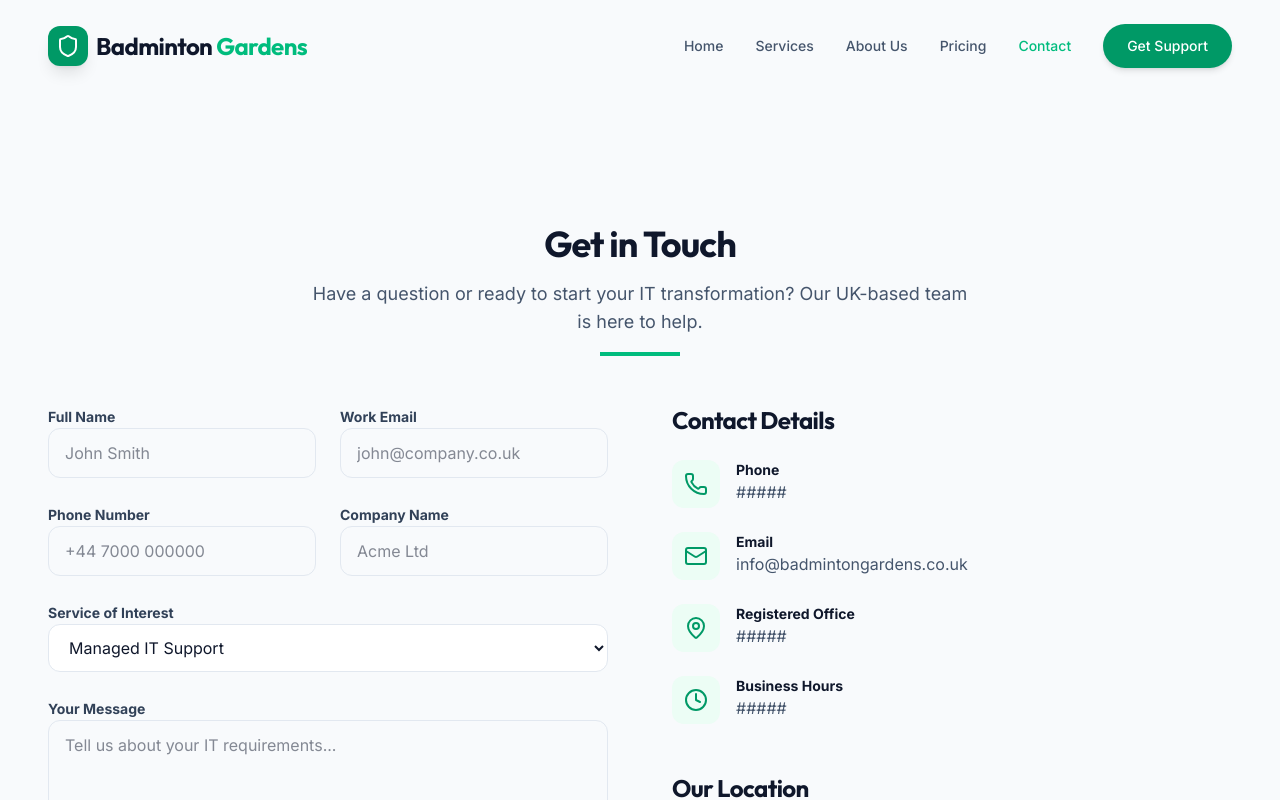
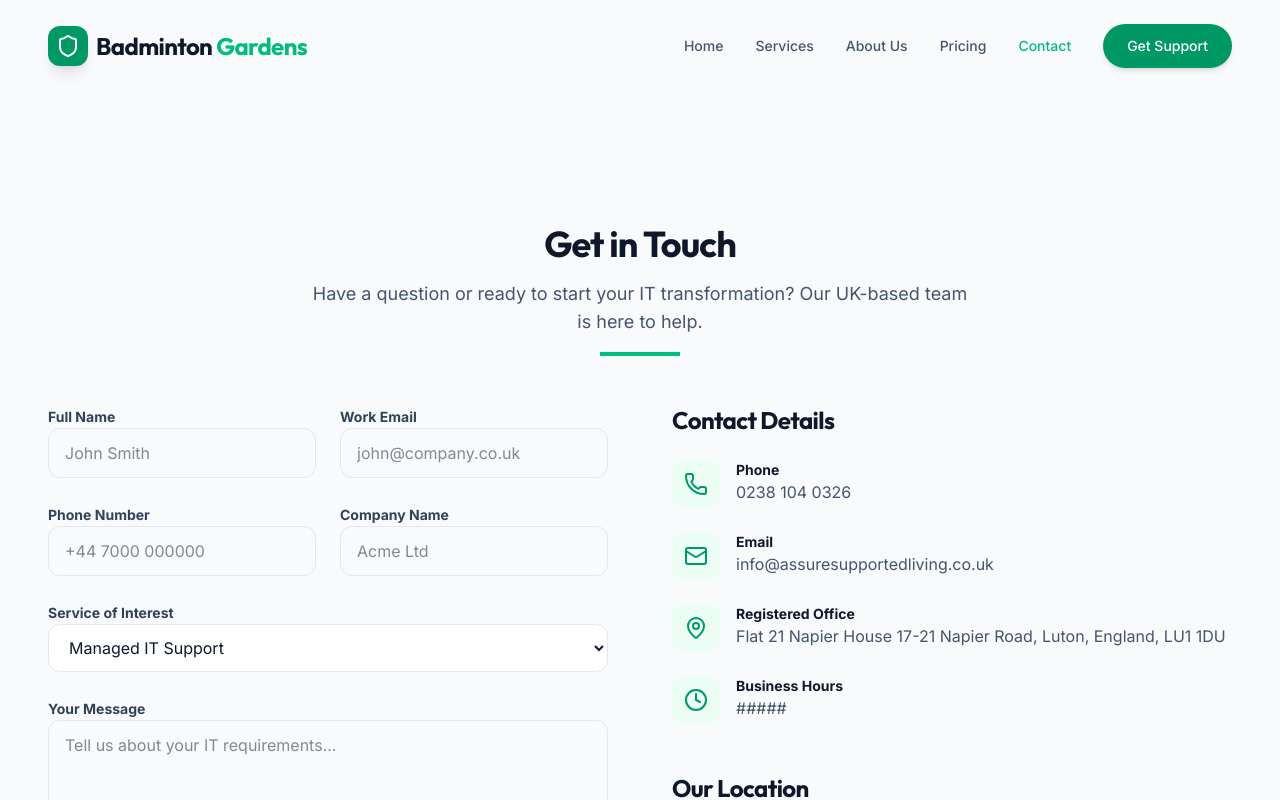
Before and after one commit to consultancy-outfit/100IT-SALESITES-001, a React (Vite) app: page / in a window 1280 px wide. Both pictures are taken after a click on the button "Get Support". Shown: the top 800 px of the page. Built offline with nearby package versions, Linux system fonts and the light colour scheme.

Commit message:
Update contact information on ContactPage

```diff
--- a/src/components/ContactPage.tsx
+++ b/src/components/ContactPage.tsx
@@ -116,7 +116,7 @@ export const ContactPage = () => {
                   </div>
                   <div>
                     <p className="text-sm font-bold text-slate-900">Phone</p>
-                    <p className="text-slate-600">{COMPANY_DETAILS.phone}</p>
+                    <p className="text-slate-600">0238 104 0326</p>
                   </div>
                 </div>
                 <div className="flex gap-4">
@@ -125,7 +125,7 @@ export const ContactPage = () => {
                   </div>
                   <div>
                     <p className="text-sm font-bold text-slate-900">Email</p>
-                    <p className="text-slate-600">{COMPANY_DETAILS.email}</p>
+                    <p className="text-slate-600">info@assuresupportedliving.co.uk</p>
                   </div>
                 </div>
                 <div className="flex gap-4">
@@ -134,7 +134,7 @@ export const ContactPage = () => {
                   </div>
                   <div>
                     <p className="text-sm font-bold text-slate-900">Registered Office</p>
-                    <p className="text-slate-600">{COMPANY_DETAILS.address}</p>
+                    <p className="text-slate-600">Flat 21 Napier House 17-21 Napier Road, Luton, England, LU1 1DU</p>
                   </div>
                 </div>
                 <div className="flex gap-4">
```
